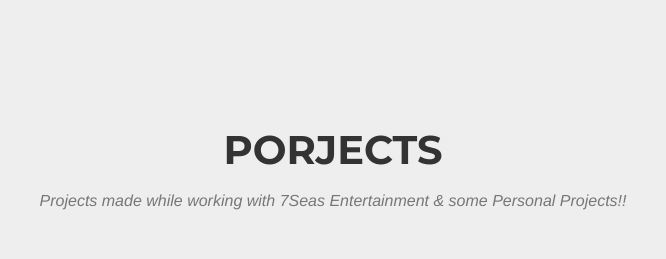
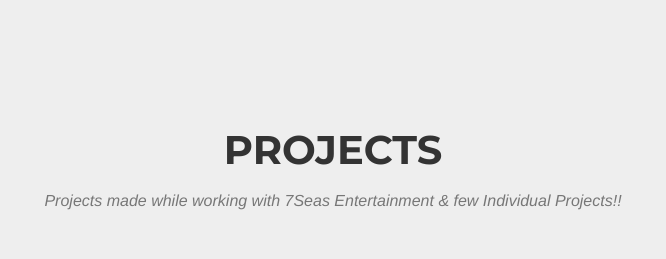
Before and after one commit to deep8k/Website, a plain HTML site: page index.html in a window 1280 px wide. Shown: the part 1640-1899 px from the top of the page, 307-973 px from the left. Drawn offline with nearby package versions, Linux system fonts and the light colour scheme; a web font is replaced by a local one.

Commit message:
Update index.html

```diff
--- a/index.html
+++ b/index.html
@@ -131,8 +131,8 @@
         <div class="container">
             <div class="row">
                 <div class="col-lg-12 text-center">
-                    <h2 class="section-heading">Porjects</h2>
-                    <h3 class="section-subheading text-muted">Projects made while working with 7Seas Entertainment  & some Personal Projects!!</h3>
+                    <h2 class="section-heading">Projects</h2>
+                    <h3 class="section-subheading text-muted">Projects made while working with 7Seas Entertainment  & few Individual Projects!!</h3>
                 </div>
             </div>
             <div class="row">
@@ -246,7 +246,7 @@
                                     <h4 class="subheading">Hobbies</h4>
                                 </div>
                                 <div class="timeline-body">
-                                    <p class="text-muted">I love to play video games and participate in the tournaments, I enjoy bike riding and going to long tours, I keep myself busy in Coding / keep capturing memories using my DSLR (Photography).</p>
+                                    <p class="text-muted">I love to play video games and participate in the tournaments, I enjoy bike riding, I keep myself busy in Coding & Programming & I keep capturing memories using my DSLR (Photography).</p>
                                 </div>
                             </div>
                         </li>
```
